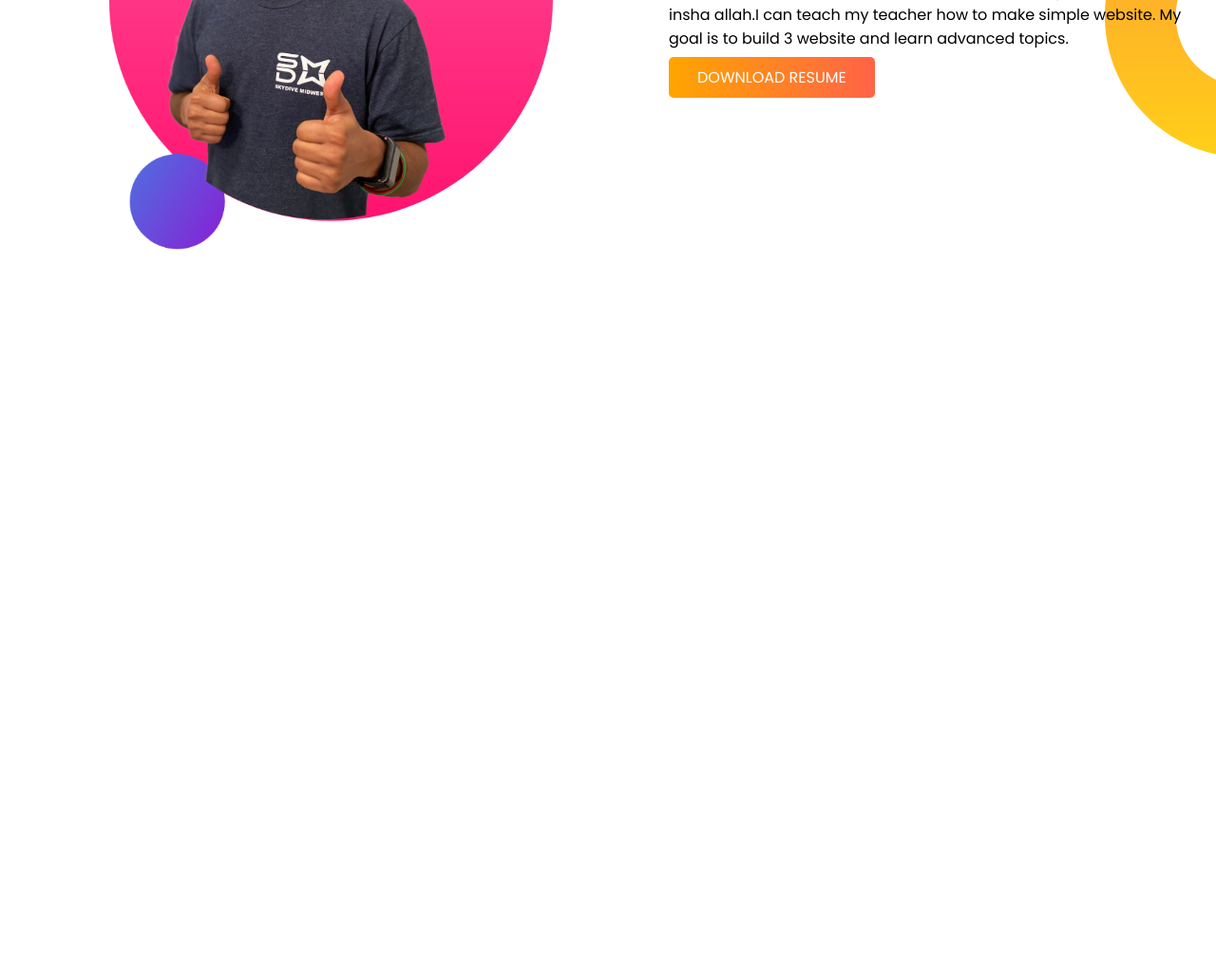
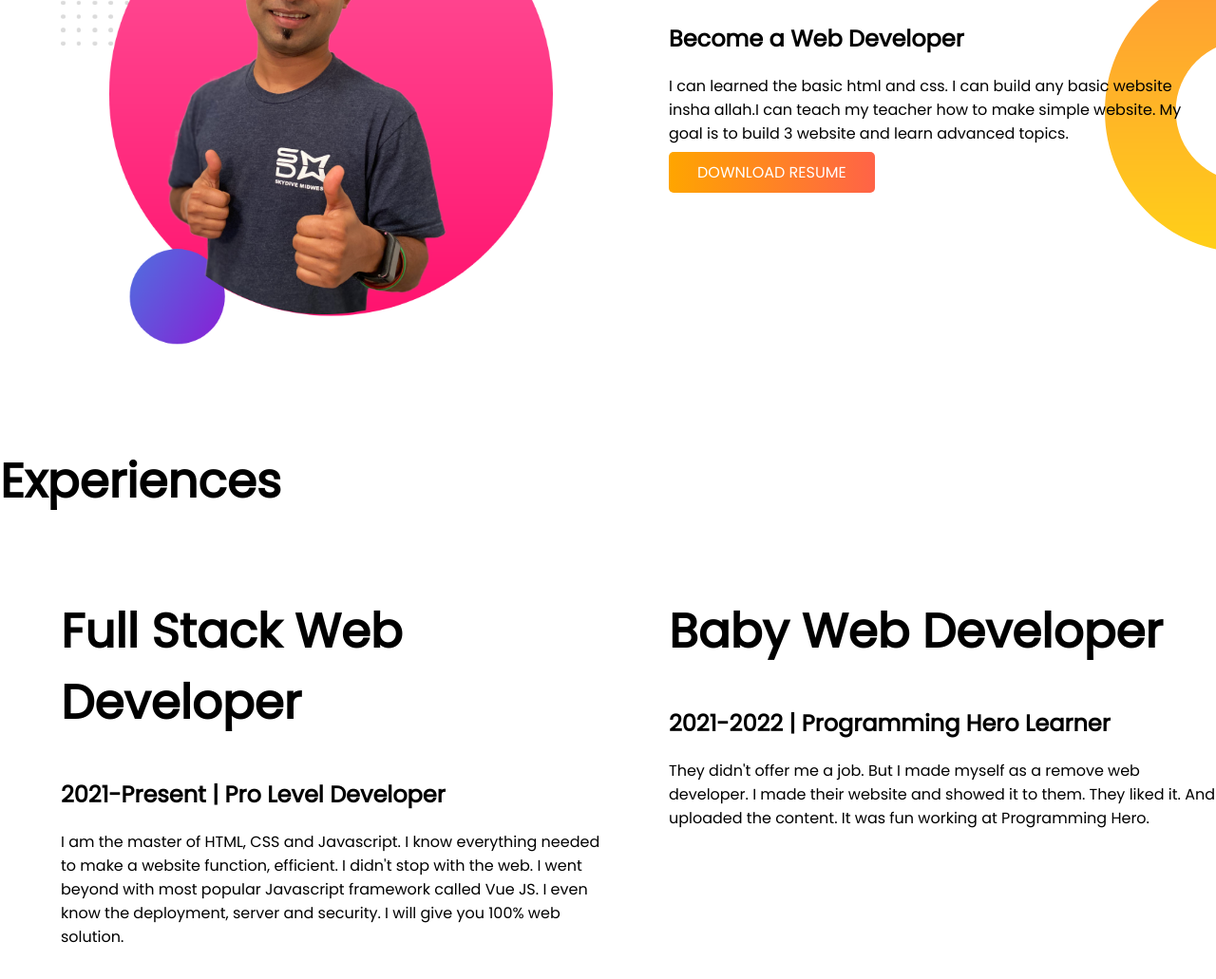
Before and after one commit to shakil-1318/Developer-Portfolio-Practice, a plain HTML site: page index.html in a window 1280 px wide. Shown: the part 757-1788 px from the top of the page at 95% size. Before the commit the page ends 1027 px from the top, so only its background shows below. Drawn offline with Linux system fonts and the light colour scheme.

Commit message:
experience added

```diff
--- a/index.html
+++ b/index.html
@@ -11,7 +11,7 @@
     <link rel="stylesheet" href="style.css">
 </head>
 <body>
-   <section class="top-banner">
+   <section class="top-banner flexible-container">
     <div class="half-width">
         <h1>Welcome To</h1>
         <h1><span class="color-orange">Shakil Hossain</span> World!</h1>
@@ -23,7 +23,7 @@
         <img src="./images/jhankar.png" alt="">
     </div>
    </section>
-   <section class="dream-big">
+   <section class="dream-big flexible-container">
         <div class="half-width">
             <img src="./images/jhankar2.png" alt="">
         </div>
@@ -34,5 +34,20 @@
             <a class="link-button" href="#">DOWNLOAD RESUME</a>
         </div>
    </section>
+   <section class="experience-area">
+        <h1>Experiences</h1>
+       <div  class="flexible-container">
+            <div class="half-width">
+                <h1>Full Stack Web Developer</h1>
+                <h2>2021-Present | Pro Level Developer</h2>
+                <p>I am the master of HTML, CSS and Javascript. I know everything needed to make a website function, efficient. I didn't stop with the web. I went beyond with most popular Javascript framework called Vue JS. I even know the deployment, server and security. I will give you 100% web solution.</p>
+            </div>
+            <div class="half-width">
+                <h1>Baby Web Developer</h1>
+                <h2>2021-2022 | Programming Hero Learner</h2>
+                <p>They didn't offer me a job. But I made myself as a remove web developer. I made their website and showed it to them. They liked it. And uploaded the content. It was fun working at Programming Hero.</p>
+            </div>
+       </div>
+   </section>
 </body>
 </html>
--- a/style.css
+++ b/style.css
@@ -5,8 +5,9 @@ body {
 h1 {
   font-size: 50px;
 }
-section {
+.flexible-container {
   display: flex;
+  margin-bottom: 100px;
 }
 .half-width {
   width: 50%;
```
